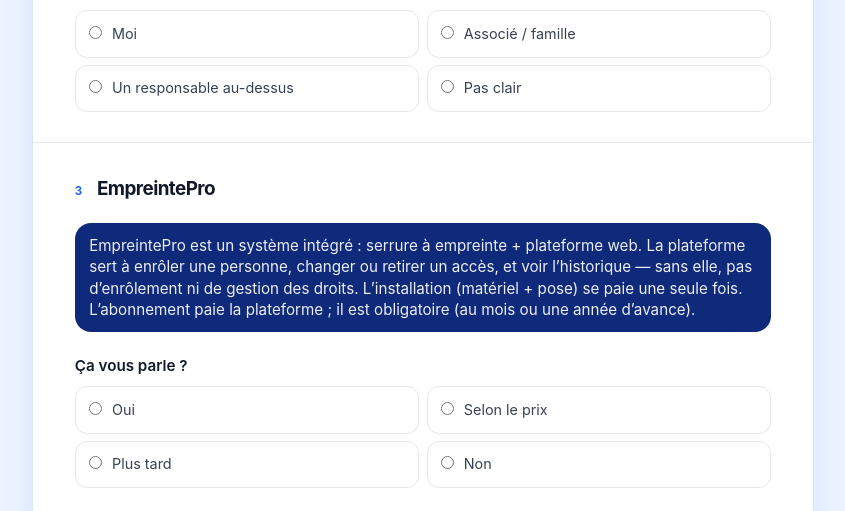
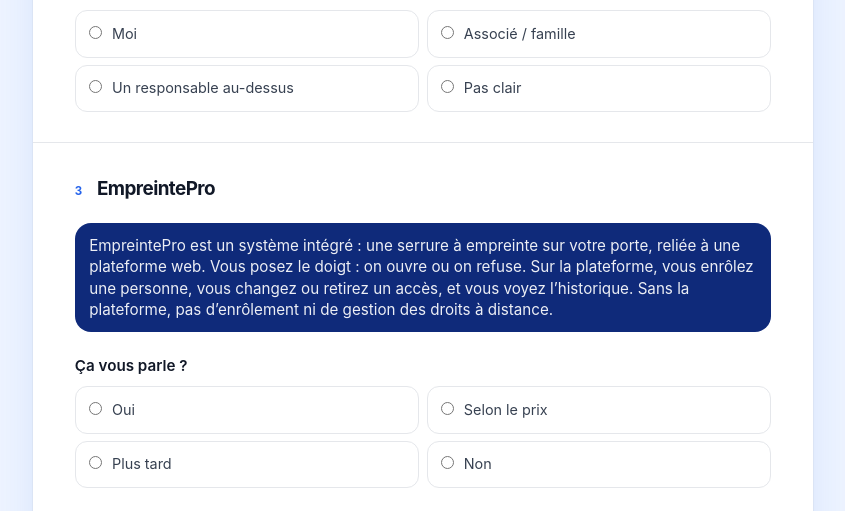
Before and after one commit to Fatoumata7703/empreintepro-etude, a Flask app: page / in a window 1280 px wide. Shown: the part 1483-1994 px from the top of the page, without its empty margins (217-1062 px from the left). Run offline with Flask 3, Linux system fonts and the light colour scheme; some libraries are stand-ins or nearby versions.

Commit message:
Define EmpreintePro and how it works without mentioning prices in the pitch.

```diff
--- a/templates/questionnaire.html
+++ b/templates/questionnaire.html
@@ -119,7 +119,7 @@
           <div class="sec-head"><span class="num">3</span><h2>EmpreintePro</h2></div>
 
           <div class="pitch pitch-short">
-            <p>EmpreintePro est un système intégré : serrure à empreinte + plateforme web. La plateforme sert à enrôler une personne, changer ou retirer un accès, et voir l’historique — sans elle, pas d’enrôlement ni de gestion des droits. L’installation (matériel + pose) se paie une seule fois. L’abonnement paie la plateforme ; il est obligatoire (au mois ou une année d’avance).</p>
+            <p>EmpreintePro est un système intégré : une serrure à empreinte sur votre porte, reliée à une plateforme web. Vous posez le doigt : on ouvre ou on refuse. Sur la plateforme, vous enrôlez une personne, vous changez ou retirez un accès, et vous voyez l’historique. Sans la plateforme, pas d’enrôlement ni de gestion des droits à distance.</p>
           </div>
 
           <div class="q">
```
